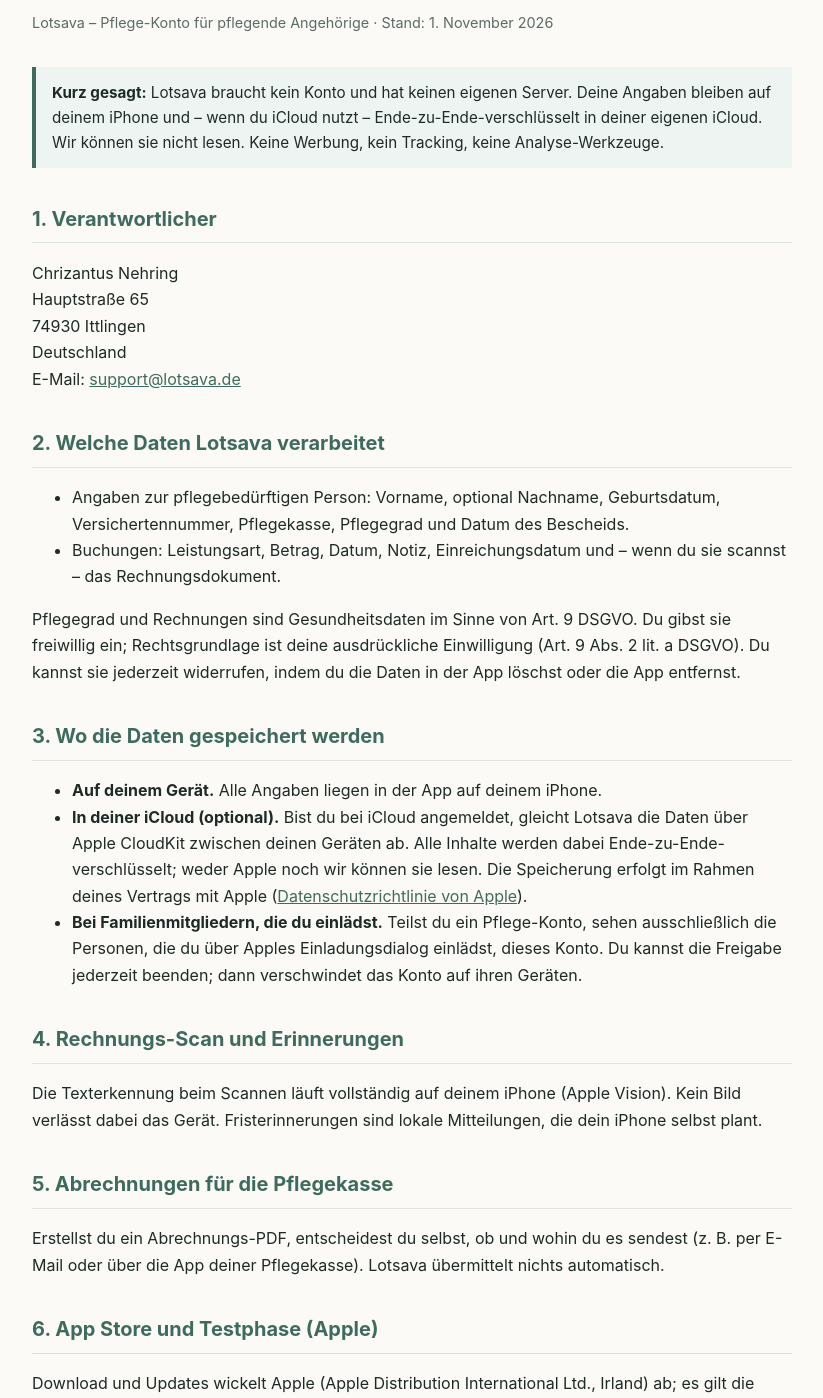
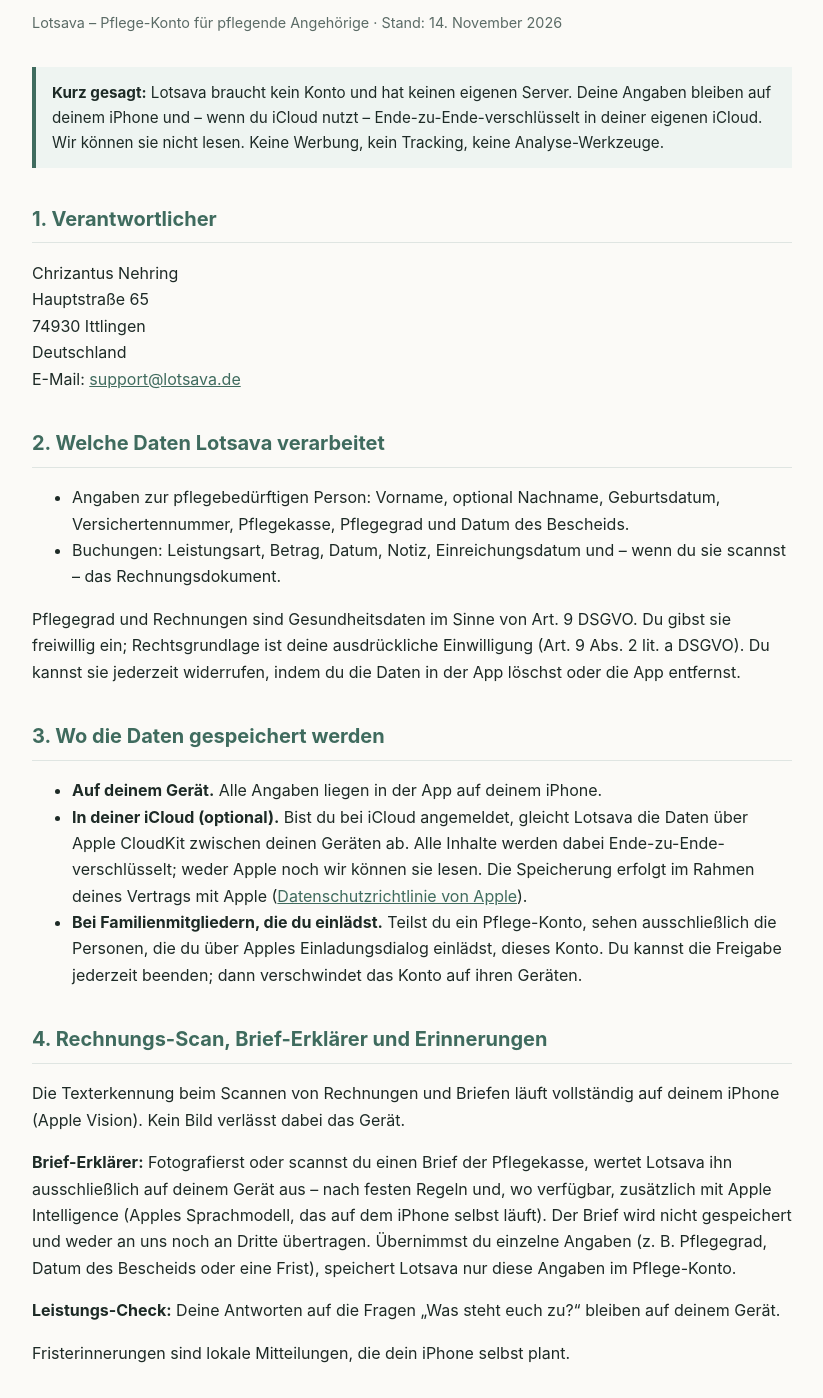
Before and after one commit to Chriz45/lotsava-website, a plain HTML site: page datenschutz.html in a window 1280 px wide. Shown: the part 149-1547 px from the top of the page, without its empty margins (228-1051 px from the left). Drawn offline with Linux system fonts and the light colour scheme.

Commit message:
Datenschutz: Brief-Erklärer (auf dem Gerät, Apple Intelligence) und Leistungs-Check ergänzt
Co-Authored-By: Claude Opus 5.5 <noreply@anthropic.com>
Claude-Session: https://claude.ai/code/session_01VaNUNZ4Umsg53mB6XdpZtR

```diff
--- a/datenschutz.html
+++ b/datenschutz.html
@@ -29,7 +29,7 @@
 <body>
 <nav><a class="home" href="./">Lotsava</a><a href="datenschutz.html">Datenschutz</a><a href="impressum.html">Impressum</a><a href="support.html">Support</a><a href="privacy.html" lang="en">English</a></nav>
 <h1>Datenschutzerklärung</h1>
-<p class="stand">Lotsava – Pflege-Konto für pflegende Angehörige · Stand: 1. November 2026</p>
+<p class="stand">Lotsava – Pflege-Konto für pflegende Angehörige · Stand: 14. November 2026</p>
 
 <p class="hinweis"><strong>Kurz gesagt:</strong> Lotsava braucht kein Konto und hat keinen eigenen Server. Deine Angaben bleiben auf deinem iPhone und – wenn du iCloud nutzt – Ende-zu-Ende-verschlüsselt in deiner eigenen iCloud. Wir können sie nicht lesen. Keine Werbung, kein Tracking, keine Analyse-Werkzeuge.</p>
 
@@ -50,8 +50,11 @@
   <li><strong>Bei Familienmitgliedern, die du einlädst.</strong> Teilst du ein Pflege-Konto, sehen ausschließlich die Personen, die du über Apples Einladungsdialog einlädst, dieses Konto. Du kannst die Freigabe jederzeit beenden; dann verschwindet das Konto auf ihren Geräten.</li>
 </ul>
 
-<h2>4. Rechnungs-Scan und Erinnerungen</h2>
-<p>Die Texterkennung beim Scannen läuft vollständig auf deinem iPhone (Apple Vision). Kein Bild verlässt dabei das Gerät. Fristerinnerungen sind lokale Mitteilungen, die dein iPhone selbst plant.</p>
+<h2>4. Rechnungs-Scan, Brief-Erklärer und Erinnerungen</h2>
+<p>Die Texterkennung beim Scannen von Rechnungen und Briefen läuft vollständig auf deinem iPhone (Apple Vision). Kein Bild verlässt dabei das Gerät.</p>
+<p><strong>Brief-Erklärer:</strong> Fotografierst oder scannst du einen Brief der Pflegekasse, wertet Lotsava ihn ausschließlich auf deinem Gerät aus – nach festen Regeln und, wo verfügbar, zusätzlich mit Apple Intelligence (Apples Sprachmodell, das auf dem iPhone selbst läuft). Der Brief wird nicht gespeichert und weder an uns noch an Dritte übertragen. Übernimmst du einzelne Angaben (z. B. Pflegegrad, Datum des Bescheids oder eine Frist), speichert Lotsava nur diese Angaben im Pflege-Konto.</p>
+<p><strong>Leistungs-Check:</strong> Deine Antworten auf die Fragen „Was steht euch zu?“ bleiben auf deinem Gerät.</p>
+<p>Fristerinnerungen sind lokale Mitteilungen, die dein iPhone selbst plant.</p>
 
 <h2>5. Abrechnungen für die Pflegekasse</h2>
 <p>Erstellst du ein Abrechnungs-PDF, entscheidest du selbst, ob und wohin du es sendest (z. B. per E-Mail oder über die App deiner Pflegekasse). Lotsava übermittelt nichts automatisch.</p>
```
Also changed, not shown: privacy.html (+6 -3 lines).
